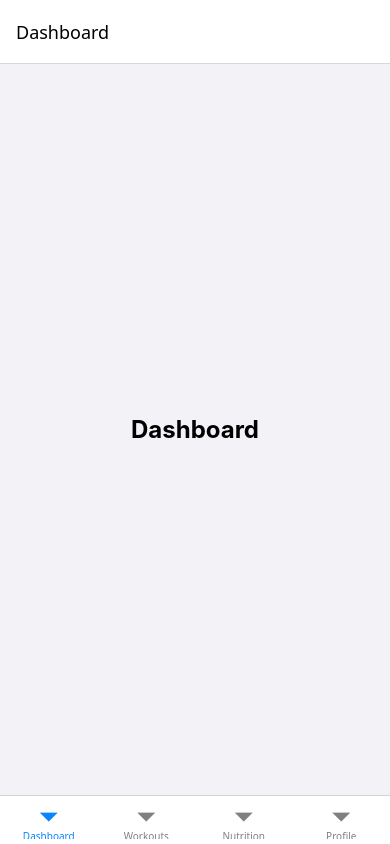
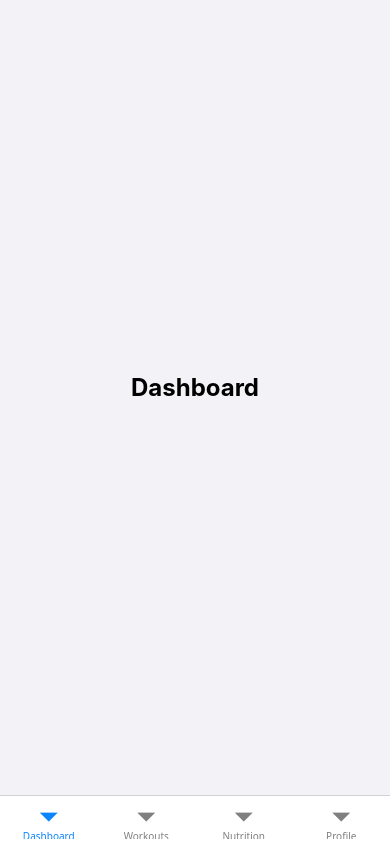
Before and after one commit to Akshat1003-ctrl/FitnessApp, a React Native app: screen / in a window 390 px wide. Built offline with nearby package versions, Linux system fonts and the light colour scheme.

Commit message:
Implemented a stack navigator to workout

```diff
--- a/src/navigation/AppNavigator.tsx
+++ b/src/navigation/AppNavigator.tsx
@@ -1,39 +1,131 @@
 import React from 'react';
 import { createBottomTabNavigator } from '@react-navigation/bottom-tabs';
-import { NavigationContainer } from '@react-navigation/native';
-import { Text, View, useColorScheme, StyleSheet } from 'react-native';
+import { createNativeStackNavigator } from '@react-navigation/native-stack';
+import {
+  NavigationContainer,
+  useNavigation,
+  NavigationProp,
+} from '@react-navigation/native';
+import { Text, View, useColorScheme, StyleSheet, Button } from 'react-native';
 
-const PlaceholderScreen = ({ route }: { route: any }) => {
+// Define the type for the stack navigator's params to get type safety
+type WorkoutStackParamList = {
+  WorkoutsList: undefined; // No params expected for the list screen
+  StartWorkout: undefined; // No params expected for the start workout screen
+};
+
+// --- Placeholder Screens ---
+// These are simple components to represent the real screens you will build.
+
+const WorkoutsListScreen = () => {
+  // Use the defined type with the useNavigation hook
+  const navigation = useNavigation<NavigationProp<WorkoutStackParamList>>();
   const isDarkMode = useColorScheme() === 'dark';
-  const viewStyle = {
-    backgroundColor: isDarkMode ? '#1C1C1E' : '#F2F2F7',
-  };
-  const textStyle = {
-    color: isDarkMode ? '#FFF' : '#000',
-  };
-
   return (
-    <View style={[styles.placeholderContainer, viewStyle]}>
-      <Text style={[styles.placeholderText, textStyle]}>{route.name}</Text>
+    <View
+      style={[
+        styles.placeholderContainer,
+        { backgroundColor: isDarkMode ? '#1C1C1E' : '#F2F2F7' },
+      ]}
+    >
+      <Text
+        style={[
+          styles.placeholderText,
+          { color: isDarkMode ? '#FFF' : '#000' },
+        ]}
+      >
+        Your Past Workouts
+      </Text>
+      <Button
+        title="Start a New Workout"
+        onPress={() => navigation.navigate('StartWorkout')}
+      />
     </View>
   );
 };
 
-const Tab = createBottomTabNavigator();
+const StartWorkoutScreen = () => {
+  const isDarkMode = useColorScheme() === 'dark';
+  return (
+    <View
+      style={[
+        styles.placeholderContainer,
+        { backgroundColor: isDarkMode ? '#1C1C1E' : '#F2F2F7' },
+      ]}
+    >
+      <Text
+        style={[
+          styles.placeholderText,
+          { color: isDarkMode ? '#FFF' : '#000' },
+        ]}
+      >
+        New Workout Screen
+      </Text>
+    </View>
+  );
+};
 
-function AppNavigator(): React.JSX.Element {
+const GenericTabScreen = ({ route }: { route: any }) => {
   const isDarkMode = useColorScheme() === 'dark';
+  return (
+    <View
+      style={[
+        styles.placeholderContainer,
+        { backgroundColor: isDarkMode ? '#1C1C1E' : '#F2F2F7' },
+      ]}
+    >
+      <Text
+        style={[
+          styles.placeholderText,
+          { color: isDarkMode ? '#FFF' : '#000' },
+        ]}
+      >
+        {route.name}
+      </Text>
+    </View>
+  );
+};
 
+// --- Stack Navigator for the Workouts Tab ---
+const Stack = createNativeStackNavigator<WorkoutStackParamList>();
+
+function WorkoutStackNavigator() {
+  const isDarkMode = useColorScheme() === 'dark';
   return (
-    <Tab.Navigator
+    <Stack.Navigator
       screenOptions={{
-        headerShown: true,
         headerStyle: {
           backgroundColor: isDarkMode ? '#1C1C1E' : '#FFFFFF',
         },
         headerTitleStyle: {
           color: isDarkMode ? '#FFFFFF' : '#000000',
         },
+        headerTintColor: isDarkMode ? '#0A84FF' : '#007AFF', // Color for the back button arrow
+      }}
+    >
+      <Stack.Screen
+        name="WorkoutsList"
+        component={WorkoutsListScreen}
+        options={{ title: 'Workouts' }}
+      />
+      <Stack.Screen
+        name="StartWorkout"
+        component={StartWorkoutScreen}
+        options={{ title: 'New Workout' }}
+      />
+    </Stack.Navigator>
+  );
+}
+
+// --- Main Tab Navigator ---
+const Tab = createBottomTabNavigator();
+
+function AppTabs() {
+  const isDarkMode = useColorScheme() === 'dark';
+  return (
+    <Tab.Navigator
+      screenOptions={{
+        headerShown: false, // Set to false because the Stack Navigator has its own header.
         tabBarStyle: {
           backgroundColor: isDarkMode ? '#1C1C1E' : '#FFFFFF',
           borderTopColor: isDarkMode ? '#3A3A3C' : '#D1D1D6',
@@ -42,30 +134,36 @@ function AppNavigator(): React.JSX.Element {
         tabBarInactiveTintColor: 'gray',
       }}
     >
-      <Tab.Screen name="Dashboard" component={PlaceholderScreen} />
-      <Tab.Screen name="Workouts" component={PlaceholderScreen} />
-      <Tab.Screen name="Nutrition" component={PlaceholderScreen} />
-      <Tab.Screen name="Profile" component={PlaceholderScreen} />
+      <Tab.Screen name="Dashboard" component={GenericTabScreen} />
+      <Tab.Screen name="Workouts" component={WorkoutStackNavigator} />
+      <Tab.Screen name="Nutrition" component={GenericTabScreen} />
+      <Tab.Screen name="Profile" component={GenericTabScreen} />
     </Tab.Navigator>
   );
 }
 
+// --- Main Export ---
+// This is what your root App.tsx will import
 export default function NavigationWrapper() {
   return (
     <NavigationContainer>
-      <AppNavigator />
+      <AppTabs />
     </NavigationContainer>
   );
 }
 
+// --- Styles ---
 const styles = StyleSheet.create({
   placeholderContainer: {
     flex: 1,
     justifyContent: 'center',
     alignItems: 'center',
+    padding: 20,
   },
   placeholderText: {
     fontSize: 24,
     fontWeight: 'bold',
+    textAlign: 'center',
+    marginBottom: 20,
   },
 });
```
